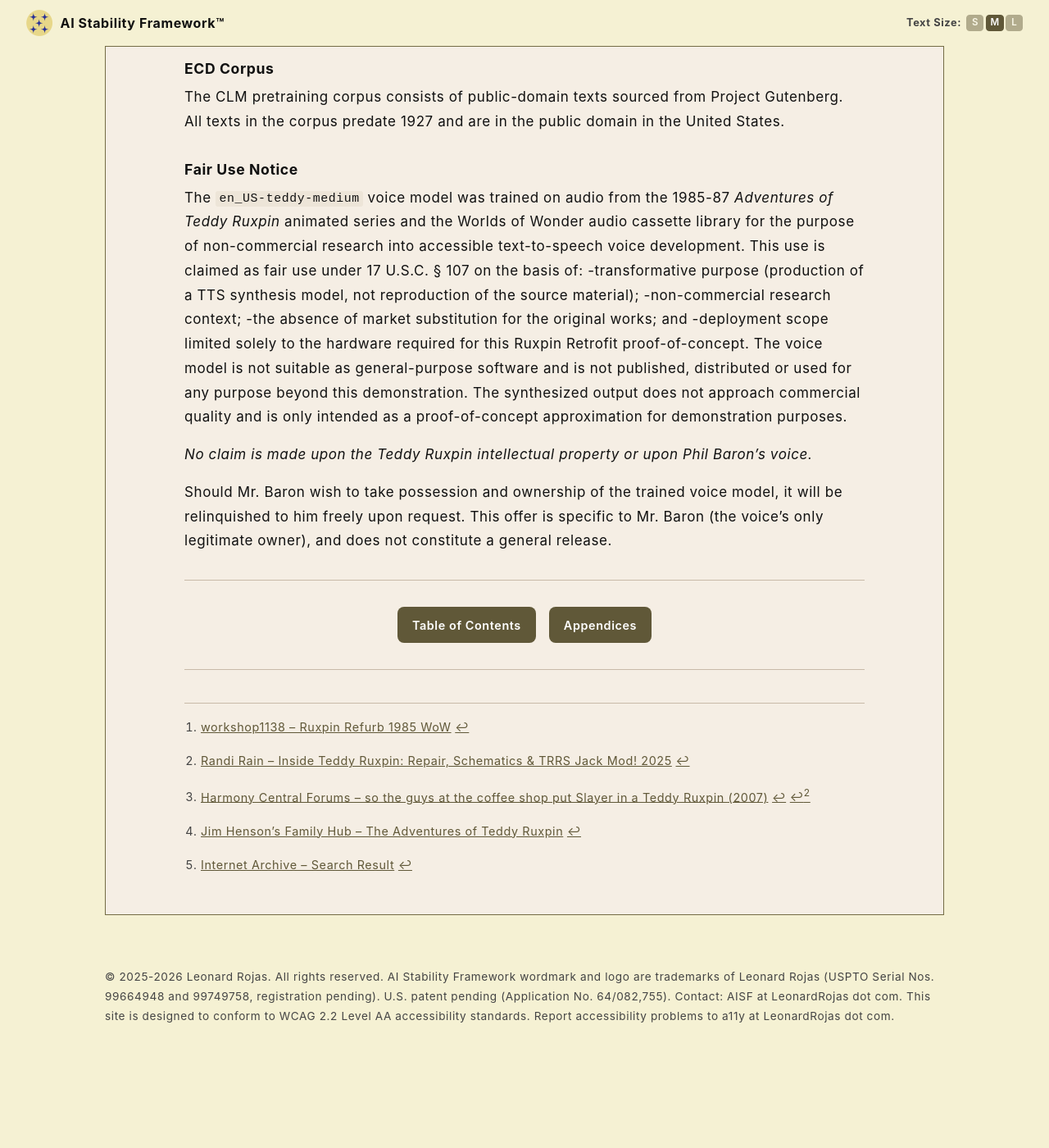
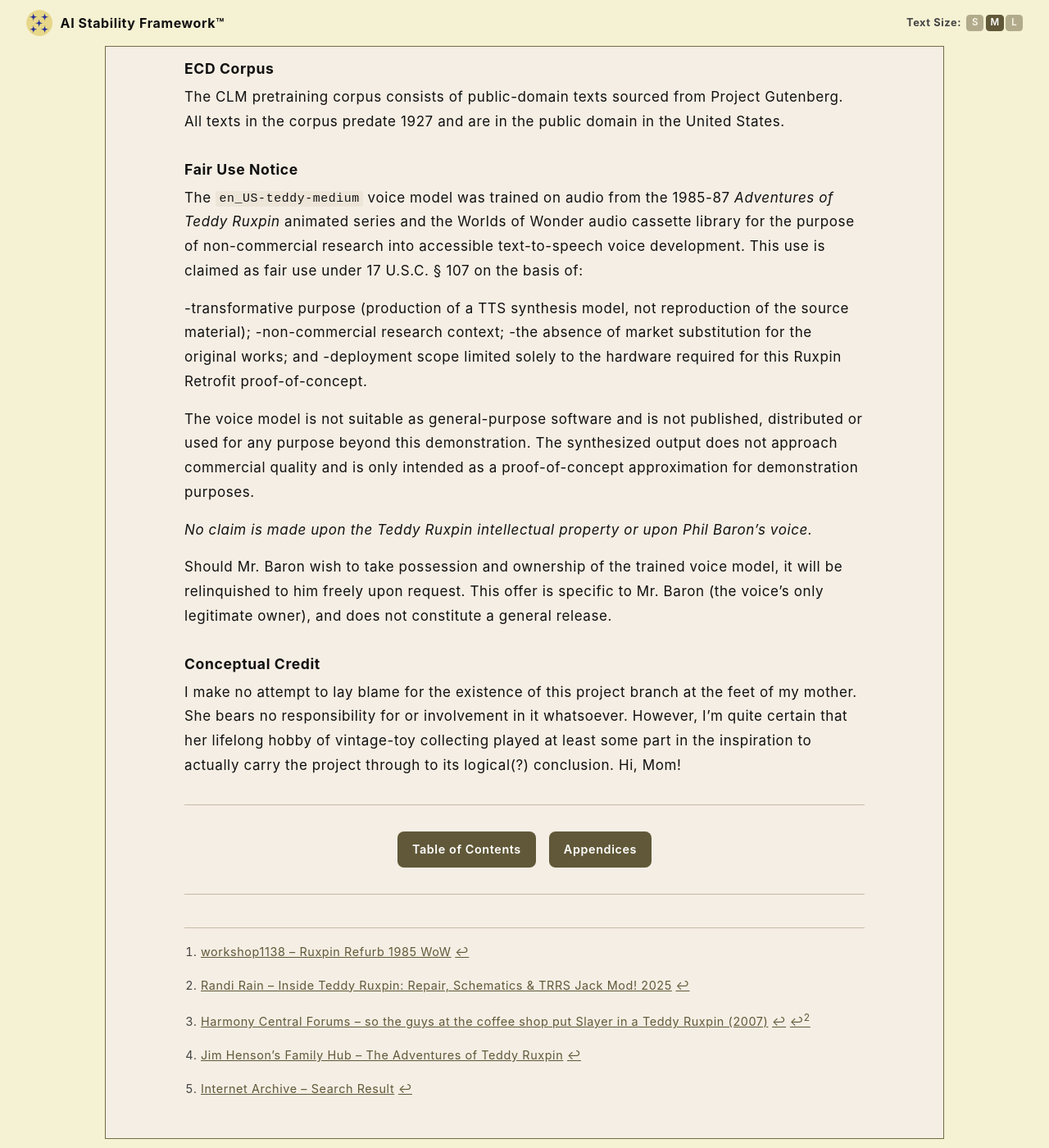
Before and after one commit to rojaslen/AISF-WEB, a Jekyll site: the page built from apx05.md, in a window 1280 px wide and 1400 px high, scrolled down 12156 px. Shown: the whole window at 82% size. Built offline with Jekyll 4.4.1, drawn with Linux system fonts in a browser that asks for light colours; some web fonts are replaced; before the commit the page ends 13439 px from its top, so only the background shows below that.

Commit message:
Update apx05.md

```diff
--- a/apx05.md
+++ b/apx05.md
@@ -260,15 +260,21 @@
 ### Fair Use Notice
 
 The `en_US-teddy-medium` voice model was trained on audio from the 1985-87 *Adventures of Teddy Ruxpin* animated series and the Worlds of Wonder audio cassette library for the purpose of non-commercial research into accessible text-to-speech voice development. This use is claimed as fair use under 17 U.S.C. § 107 on the basis of:
+
 -transformative purpose (production of a TTS synthesis model, not reproduction of the source material);
 -non-commercial research context;
 -the absence of market substitution for the original works; and
 -deployment scope limited solely to the hardware required for this Ruxpin Retrofit proof-of-concept.
+
 The voice model is not suitable as general-purpose software and is not published, distributed or used for any purpose beyond this demonstration. The synthesized output does not approach commercial quality and is only intended as a proof-of-concept approximation for demonstration purposes.
 
 *No claim is made upon the Teddy Ruxpin intellectual property or upon Phil Baron's voice.*
 
 Should Mr. Baron wish to take possession and ownership of the trained voice model, it will be relinquished to him freely upon request. This offer is specific to Mr. Baron (the voice's only legitimate owner), and does not constitute a general release.
+
+### Conceptual Credit
+
+I make no attempt to lay blame for the existence of this project branch at the feet of my mother. She bears no responsibility for or involvement in it whatsoever. However, I'm quite certain that her lifelong hobby of vintage-toy collecting played at least some part in the inspiration to actually carry the project through to its logical(?) conclusion. Hi, Mom!
 
 ---
 
```
